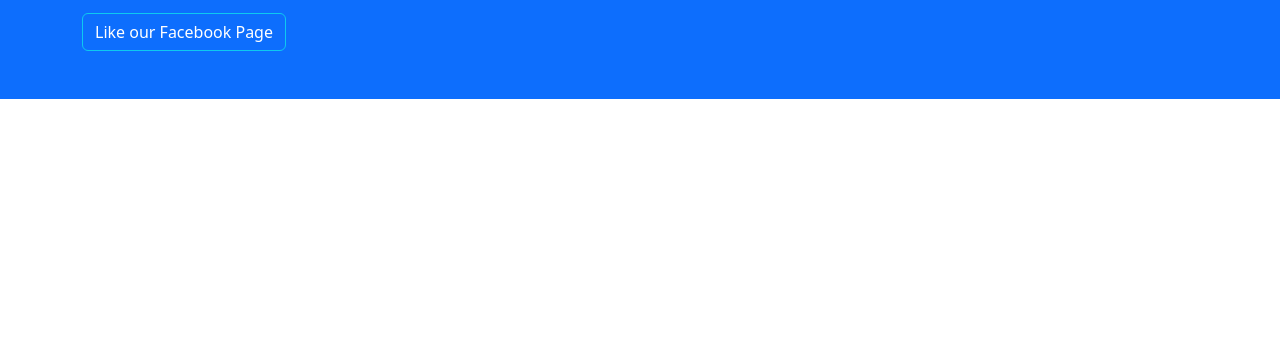
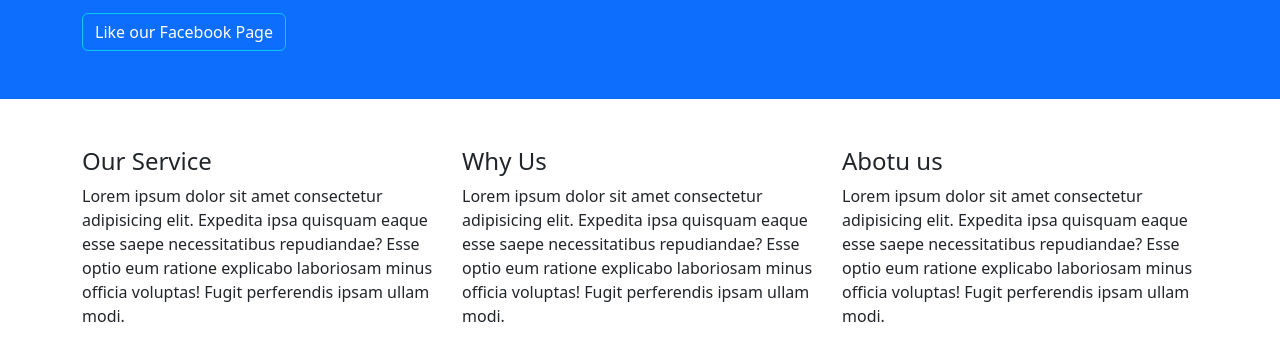
Before and after one commit to Anuska22/git-example, a plain HTML site: page index.html in a window 1280 px wide. Shown: the part 211-572 px from the top of the page. Drawn offline with nearby package versions, Linux system fonts and the light colour scheme.

Commit message:
about section added

```diff
--- a/index.html
+++ b/index.html
@@ -97,6 +97,43 @@
       </div>
     </section>
 
+    <!-- About Section -->
+    <section class="py-5">
+      <div class="container">
+        <div class="row">
+          <div class="col-md-4">
+            <h4>Our Service</h4>
+            <p>
+              Lorem ipsum dolor sit amet consectetur adipisicing elit. Expedita
+              ipsa quisquam eaque esse saepe necessitatibus repudiandae? Esse
+              optio eum ratione explicabo laboriosam minus officia voluptas!
+              Fugit perferendis ipsam ullam modi.
+            </p>
+          </div>
+
+          <div class="col-md-4">
+            <h4>Why Us</h4>
+            <p>
+              Lorem ipsum dolor sit amet consectetur adipisicing elit. Expedita
+              ipsa quisquam eaque esse saepe necessitatibus repudiandae? Esse
+              optio eum ratione explicabo laboriosam minus officia voluptas!
+              Fugit perferendis ipsam ullam modi.
+            </p>
+          </div>
+
+          <div class="col-md-4">
+            <h4>Abotu us</h4>
+            <p>
+              Lorem ipsum dolor sit amet consectetur adipisicing elit. Expedita
+              ipsa quisquam eaque esse saepe necessitatibus repudiandae? Esse
+              optio eum ratione explicabo laboriosam minus officia voluptas!
+              Fugit perferendis ipsam ullam modi.
+            </p>
+          </div>
+        </div>
+      </div>
+    </section>
+
     <script
       src="https://cdn.jsdelivr.net/npm/bootstrap@5.3.0/dist/js/bootstrap.bundle.min.js"
       integrity="sha384-geWF76RCwLtnZ8qwWowPQNguL3RmwHVBC9FhGdlKrxdiJJigb/j/68SIy3Te4Bkz"
```
